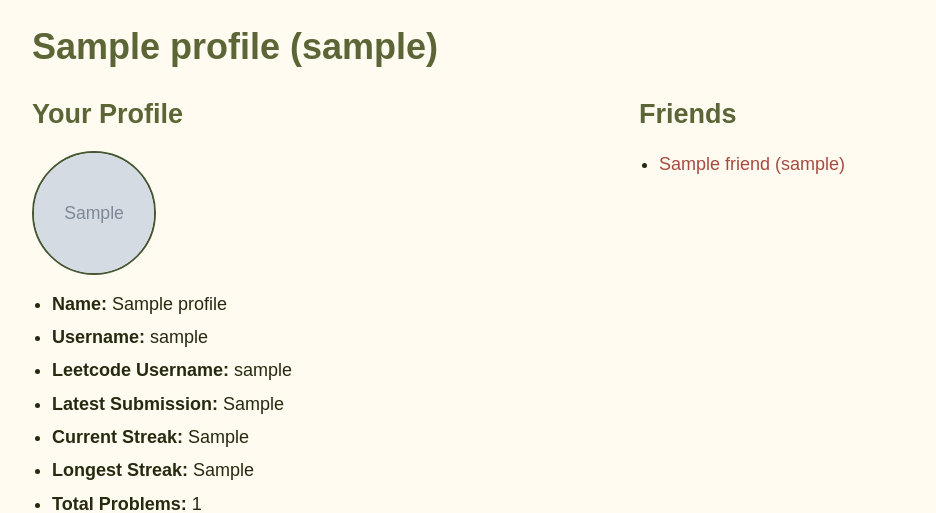
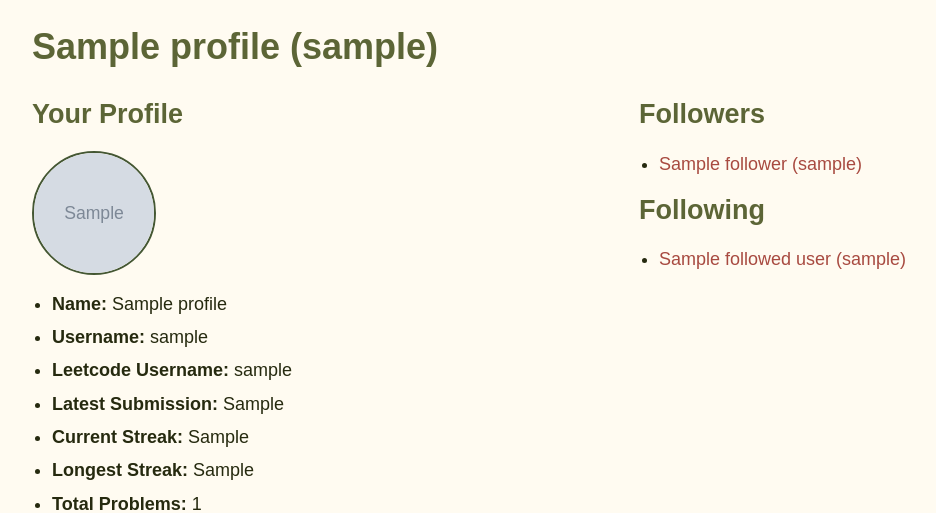
Before and after one commit to nessa272/LeetCode-Competition, a Flask app: template templates/profile.html in a window 1280 px wide. Shown: the part 77-590 px from the top of the page, without its empty margins (26-962 px from the left). Run offline with Flask 3, Linux system fonts and the light colour scheme; the template is opened without the code that fills it: most values are stand-ins (such as "Sample title", 1, 10 or a date in 2020); grey boxes marked "Sample" are stand-in pictures.

Commit message:
finished unfollow button and added folowers + following to profile

```diff
--- a/app.py
+++ b/app.py
@@ -36,21 +36,42 @@ def about():
     #flash('this is a flashed message')
     return render_template('about.html', page_title='About Us')
 
-@app.route('/profile/<pid>')
+@app.route('/profile/<pid>', methods = ['GET', 'POST'])
 def profile(pid):
     '''
     Loads a user's profile based on input pid.
     '''
-    conn=dbi.connect()
-    # query profile info
-    profile = db_queries.get_profile(conn, pid)
-    conn.close()
-    # get friends list
-    conn=dbi.connect()
-    friends = db_queries.get_followers(conn, pid)
-    conn.close()
-    # show profile
-    return render_template('profile.html', profile=profile, friends=friends)
+
+    if request.method == "GET":
+        conn=dbi.connect()
+        # query profile info
+        profile = db_queries.get_profile(conn, pid)
+        conn.close()
+        # get friends list
+        conn=dbi.connect()
+        followers = db_queries.get_followers(conn, pid)
+        follows = db_queries.get_follows(conn, pid)
+        conn.close()
+        # show profile
+        return render_template('profile.html', profile=profile, followers=followers,follows=follows, loggedin= (str(pid) == str(session['pid'])))
+    elif request.method =="POST":
+        conn=dbi.connect()
+        profile = db_queries.get_profile(conn, pid)
+        followers = db_queries.get_followers(conn, pid)
+        follows = db_queries.get_follows(conn, pid)
+
+        action = request.form.get('action')
+        print('pid' not in session)
+        if action == "Unfollow":
+            pid2 = request.form.get('unfollow_friend')
+            friend_name = db_queries.get_profile(conn, pid2)
+            print(pid2)
+            flash('Unfollowing %s' % (friend_name['lc_username']))
+            db_queries.unfollow(conn, pid, pid2)
+            return redirect(url_for('profile', pid=pid))
+            #return render_template('profile.html', profile=profile, followers=followers,follows=follows, loggedin= (str(pid) == str(session['pid'])))
+
+
 
 @app.route('/refresh-profile/<pid>/<lc_username>')
 def refresh_profile(pid: int, lc_username: str):
--- a/templates/profile.html
+++ b/templates/profile.html
@@ -31,14 +31,37 @@
 
     <!-- RIGHT COLUMN -->
     <div class="right-col">
-        <h2>Friends</h2>
+        <h2>Followers</h2>
         <ul class="friend-list">
-            {% for friend in friends %}
+            {% for follower in followers %}
                 <li>
-                    <a href="{{ url_for('profile', pid=friend.pid) }}">
-                         {{ friend.name }} ({{ friend.lc_username }})
+                    <a href="{{ url_for('profile', pid=follower.pid) }}">
+                         {{ follower.name }} ({{ follower.lc_username }})
+                         {% if loggedin: %}
+                        {% endif %}
                     </a>
                </li>
+            {% endfor %}
+        </ul>
+        <h2>Following</h2>
+        <ul class="friend-list">
+            {% for followed_user in follows %}
+                <li>
+                    <!-- Profile link -->
+                    <a href="{{ url_for('profile', pid=followed_user.pid) }}">
+                        {{ followed_user.name }} ({{ followed_user.lc_username }})
+                    </a>
+
+                    <!-- Unfollow button -->
+                    {% if loggedin %}
+                    <form action="{{ url_for('profile', pid=profile.pid) }}"
+                        method="POST"
+                        style="display:inline;">
+                        <input type="hidden" name="unfollow_friend" value="{{ followed_user.pid }}">
+                        <button type="submit" name="action" value="Unfollow">Unfollow</button>
+                    </form>
+                    {% endif %}
+                </li>
             {% endfor %}
         </ul>
     </div>
```
Also changed, not shown: db_queries.py (+17 -0 lines).
